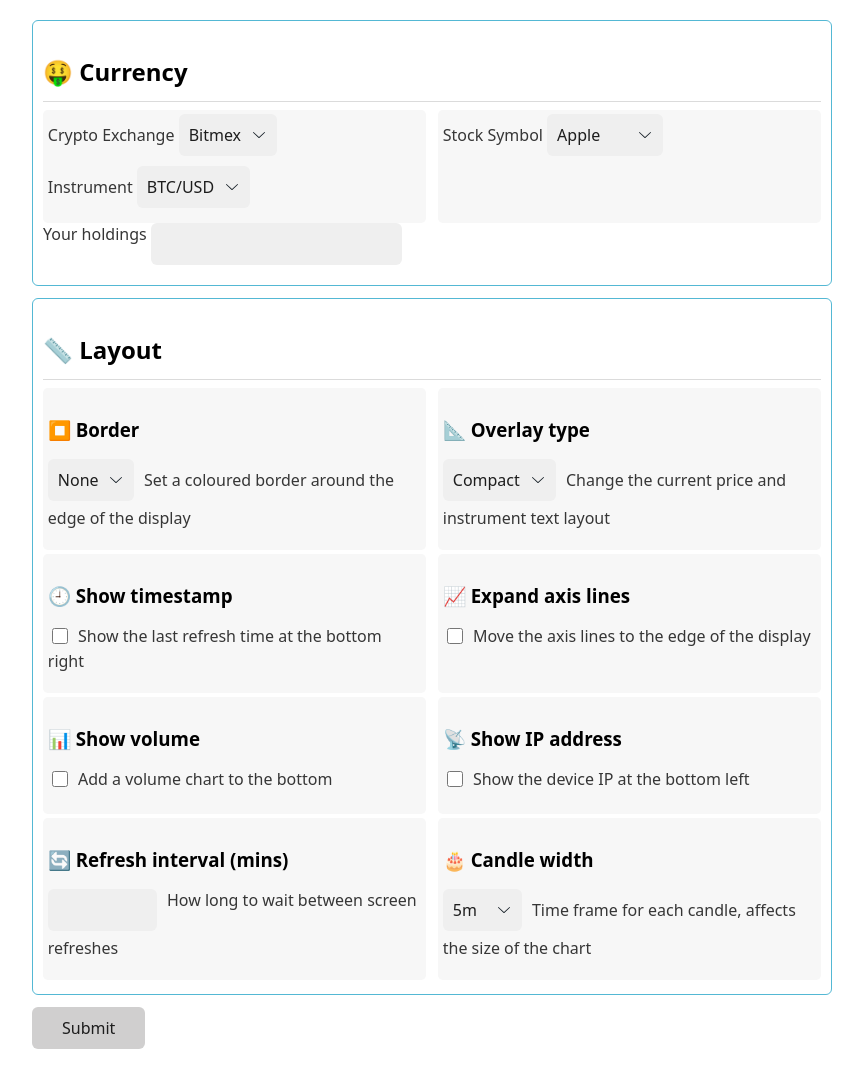
After one commit to donbing/Bitbot, a Flask app: page /configure in a window 1280 px wide. The commit adds this page. Shown: the whole page, without its empty margins (208-1071 px from the left). Run offline with Flask 2, Linux system fonts and the light colour scheme; parts of the project's set-up code (start-up, migrations or seed data) failed here and were passed over.

Commit message:
ui layout for friendly config

```diff
--- a/src/config_server/server.py
+++ b/src/config_server/server.py
@@ -28,6 +28,16 @@ def index():
         style_files=style_files,
         ini_files=ini_files,
         config=app_config)
+
+
+# ⚙️ user-friendly config.ini editor
+@app.route('/configure')
+def configure():
+    if request.method == 'GET':
+        return render_template('config.html', config=app_config)
+    else:
+        app_config.set_currency(request.form)
+        app_config.set_display(request.form)
 
 
 # 📝 read/write to config files
--- /dev/null
+++ b/src/config_server/templates/config.html
@@ -0,0 +1,154 @@
+<html>
+    <head>
+        <meta content="text/html;charset=utf-8" http-equiv="Content-Type">
+        <meta content="utf-8" http-equiv="encoding">
+        <meta charset="utf-8">
+        <link rel="stylesheet" href="https://cdn.jsdelivr.net/npm/water.css@2/out/water.css">
+        <style>
+            label{
+                display: block;
+            }
+            .sources  {
+                display: flex;
+                flex-direction: row;
+                -webkit-justify-content: space-between;
+                justify-content: space-between;
+                flex-wrap: wrap;
+            }
+            .sources > label, .source{
+                border-radius: 0.3em;
+                background-color: var(--background-alt);
+                width: 48%;
+                padding: 0.3em;
+            }
+            select, input{
+                display: inline;
+            }
+        </style>
+    </head>
+    <body>
+     <form action="{{ request.path  }}" method="post">
+         <fieldset>
+            <h2>🤑 Currency</h2>
+            <hr/>
+            <div class="sources">
+                <div class="source">
+                    <label for="Exchange">
+                        Crypto Exchange
+                        <select name="exchange" id="exchange">
+                            <option value="Bitmex">Bitmex</option>
+                        </select>
+                    </label>
+                    <label for="instrument">
+                        Instrument
+                        <select name="instrument" id="instrument">
+                            <option value="BTC/USD">BTC/USD</option>
+                            <option value="BTC/USD">ETH/USD</option>
+                        </select>
+                    </label>
+                </div>
+                <div class="source">
+                    <label for="stock_symbol">
+                        Stock Symbol
+                        <select name="stock_symbol" id="stock_symbol">
+                            <option value="AAPL">Apple</option>
+                            <option value="MSFT">Microsoft</option>
+                        </select>
+                    </label>
+                </div>
+            </div>
+
+            <label for="holdings">
+                Your holdings
+                <input type="number" name="holdings"></input>
+            </label>
+        </fieldset>
+
+        <fieldset>
+            <h2>📏 Layout</h2>
+            <hr/>
+            <div class="sources">
+                <label for="border">
+                    <h3>⏹️ Border</h3>
+                    <p>
+                        <select name="border" id="border">
+                            <option value="none">None</option>
+                            <option value="red">Red</option>
+                            <option value="black">Black</option>
+                        </select>
+                    Set a coloured border around the edge of the display
+                </p>
+
+                </label>
+
+                <label for="overlay_layout">
+                    <h3>📐 Overlay type</h3>
+                    <p>
+                        <select name="overlay_layout" id="overlay_layout">
+                            <option value="1">Compact</option>
+                            <option value="2">Modern</option>
+                        </select>
+                        Change the current price and instrument text layout
+                    </p>
+
+                </label>
+
+                <label for="timestamp">
+                    <h3>🕘 Show timestamp</h3>
+                    <p>
+                        <input type="checkbox" name="timestamp" id="timestamp"/>
+                        Show the last refresh time at the bottom right
+                    </p>
+                </label>
+
+                <label for="expanded_chart">
+                    <h3>📈 Expand axis lines</h3>
+                    <p>
+                        <input type="checkbox" name="expanded_chart" id="expanded_chart"/>
+                        Move the axis lines to the edge of the display
+                    </p>
+                </label>
+
+                <label for="show_volume">
+                    <h3>📊 Show volume</h3>
+                    <p>
+                        <input type="checkbox" name="show_volume" id="show_volume"/>
+                        Add a volume chart to the bottom
+                    </p>
+                </label>
+
+                <label for="show_ip">
+                    <h3>📡 Show IP address</h3>
+                    <p>
+                        <input type="checkbox" name="show_ip" id="show_ip"/>
+                        Show the device IP at the bottom left
+                    </p>
+                </label>
+
+                <label for="refresh_time_minutes">
+                    <h3>🔄 Refresh interval (mins)</h3>
+                    <p>
+                        <input type="number" name="refresh_time_minutes" min="5" max="999" id="refresh_time_minutes"/>
+                        How long to wait between screen refreshes
+                    </p>
+                </label>
+
+                <label for="candle_width">
+                    <h3>🎂 Candle width</h3>
+                    <p>
+                        <select name="candle_width" id="candle_width">
+                            <option value="5m">5m</option>
+                            <option value="15m">15m</option>
+                            <option value="1h">1h</option>
+                            <option value="4h">4h</option>
+                        </select>
+                        Time frame for each candle, affects the size of the chart
+                    </p>
+                </label>
+            </div>
+        </fieldset>
+
+         <input type="submit"/>
+     </form>
+    </body>
+</html>
--- a/src/config_server/templates/index.html
+++ b/src/config_server/templates/index.html
@@ -26,13 +26,12 @@
         </style>
     </head>
     <body>
-        <div class="event-log"></div>
-
         <h1>🤖 BitBot Config</h1>
         <section>
             <h2>⚙️ Application Config</h2>
             <hr/>
             <p>Edit 'config.ini' to set the exchange, currency, screen refresh, overlay and layout options</p>
+            <a href="/configure">Friendly!</a>
             <ul class="editableFiles">
             {% for file in ini_files %}
                 <li>
--- a/src/configuration/log_decorator.py
+++ b/src/configuration/log_decorator.py
@@ -6,11 +6,11 @@ def info_log(func):
         args_repr = [repr(a) for a in args]
         kwargs_repr = [f"{k}={v!r}" for k, v in kwargs.items()]
         signature = ", ".join(args_repr + kwargs_repr)
-        # 🪵 log method call to info
+        # 🌳 log method call to info
         logging.info(f"{func.__name__}: {signature}")
         # 🔨 do the real work
         result = func(*args, **kwargs)
-        # 🪵 log result to debug
+        # 🐞 log result to debug
         logging.debug(result)
         return result
     return wrapper
--- a/src/kinky.py
+++ b/src/kinky.py
@@ -110,7 +110,7 @@ class Inker:
         try:
             self.display.show()
         except RuntimeError:
-            # 🪳 inky 1.3.0 bug:
+            # 🐞 inky 1.3.0 bug:
             # RuntimeError("Timeout waiting for busy signal to clear.")
             pass
         finally:
```
Also changed, not shown: src/configuration/bitbot_config.py (+13 -7 lines).
